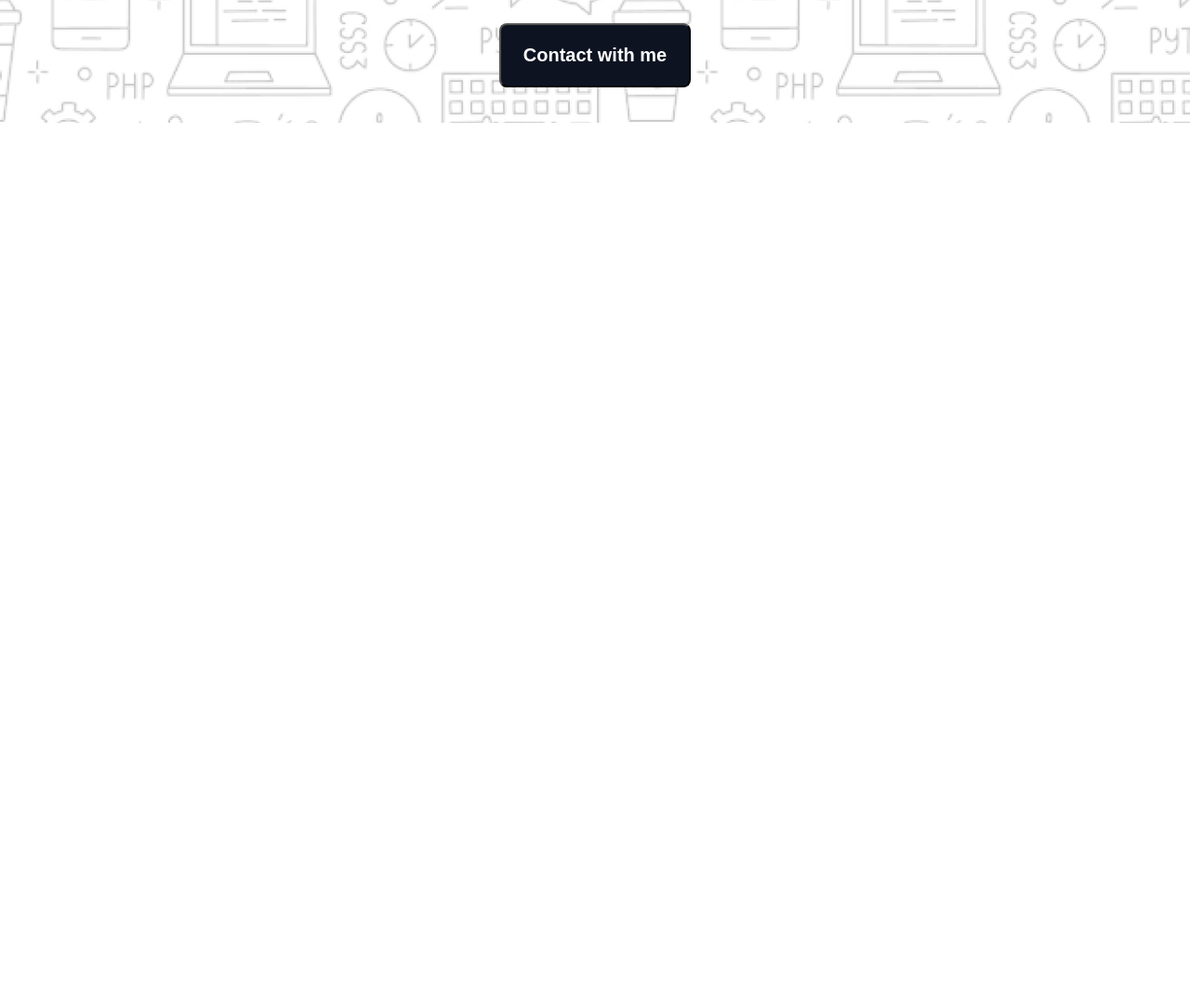
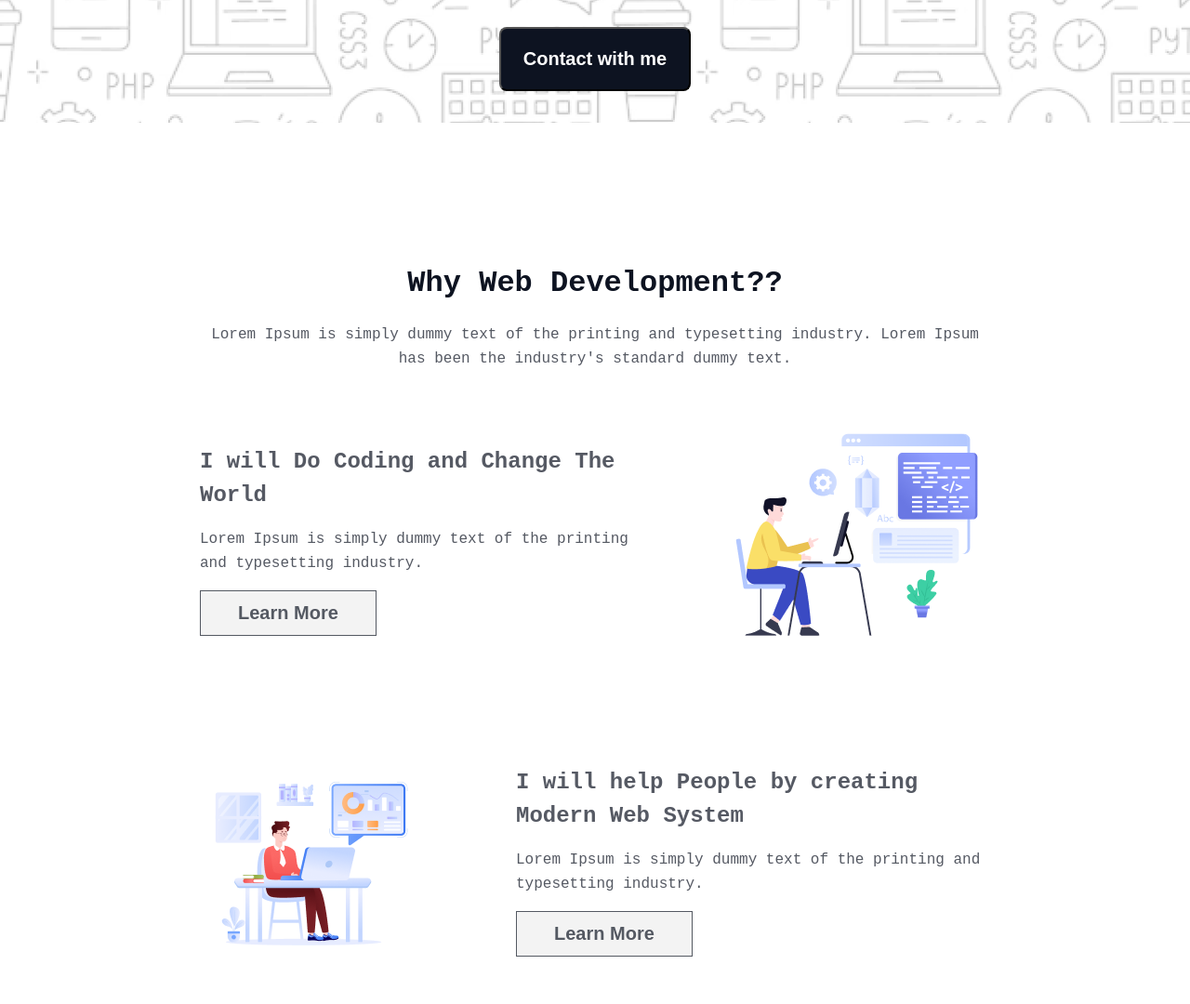
Before and after one commit to muhammad-sohel131/my-target, a plain HTML site: page index.html in a window 1280 px wide. Shown: the part 520-1600 px from the top of the page at 93% size. Before the commit the page ends 800 px from the top, so only its background shows below. Drawn offline with Linux system fonts and the light colour scheme; a web font is replaced by a local one.

Commit message:
Finished the 'why development section'

```diff
--- a/index.html
+++ b/index.html
@@ -29,5 +29,49 @@
             </div>
         </div>
     </header>
+
+    <main>
+        <section id="why-web-development">
+            <h4 class="section-title">Why Web Development??</h4>
+            <p class="section-description">Lorem Ipsum is simply dummy text of the printing and typesetting industry. Lorem Ipsum has been the industry's standard dummy text.</p>
+            <div class="development-container">
+
+                <div class="development-content" style="flex-direction: row-reverse;">
+                    <div class="development-img">
+                        <img src="assets/Layer_1.png" alt="I will coding and change the world">
+                    </div>
+                    <div class="development-description">
+                        <h3>I will Do Coding and Change The World</h3>
+                        <p>Lorem Ipsum is simply dummy text of the printing and typesetting industry.</p>
+                        <button><a href="">Learn More</a></button>
+                    </div>
+                </div>
+
+
+                <div class="development-content">
+                    <div class="development-img">
+                        <img src="assets/Group 3.png" alt="I will help People by creating Modern Web System">
+                    </div>
+                    <div class="development-description">
+                        <h3>I will help People by creating Modern Web System</h3>
+                        <p>Lorem Ipsum is simply dummy text of the printing and typesetting industry.</p>
+                        <button><a href="">Learn More</a></button>
+                    </div>
+                </div>
+
+
+                <div class="development-content" style="flex-direction: row-reverse;">
+                    <div class="development-img">
+                        <img src="assets/Group 4.png" alt="I will coding and change the world">
+                    </div>
+                    <div class="development-description">
+                        <h3>I will Do Coding and Change The World</h3>
+                        <p>Lorem Ipsum is simply dummy text of the printing and typesetting industry.</p>
+                        <button><a href="">Learn More</a></button>
+                    </div>
+                </div>
+            </div>
+        </section>
+    </main>
 </body>
 </html>
--- a/style.css
+++ b/style.css
@@ -8,6 +8,15 @@
 
 body {
     font-family: "Azeret Mono", monospace;
+    color: rgb(13, 19, 33);
+font-size: 16px;
+font-weight: 400;
+line-height: 26px;
+letter-spacing: 0%;
+text-align: center;
+}
+section {
+    width: 1140px;
 }
 .banner {
     height: 652px;
@@ -56,3 +65,70 @@ padding: 21px 24px 21px 24px;
 text-decoration: none;
 display: inline-block;
 }
+
+/* why web development section */
+#why-web-development {
+    padding: 80px 97px;
+    margin: auto;
+    margin-top: 74px;
+}
+.section-title {
+    color: rgb(13, 19, 33);
+
+font-size: 32px;
+font-weight: 800;
+line-height: 37px;
+text-align: center;
+margin-bottom: 24px;
+}
+.section-description {
+    opacity: 0.7;
+    margin: auto;
+    margin-bottom: 16px;
+    max-width: 852px;
+}
+
+
+.development-content {
+    padding: 48px;
+    display: flex;
+    column-gap: 100px;
+}
+.development-content .development-description h3 {
+    color: rgba(13, 19, 33, 0.7);
+font-size: 24px;
+font-weight: 700;
+line-height: 36px;
+letter-spacing: 0%;
+text-align: left;
+margin: 16px 0px;
+}
+.development-content .development-description p {
+    color: rgb(13, 19, 33);
+font-size: 16px;
+font-weight: 400;
+line-height: 26px;
+letter-spacing: 0%;
+text-align: left;
+opacity: 0.7;
+
+}
+.development-content .development-description button {
+    box-sizing: border-box;
+border: 1px solid rgb(13, 19, 33);
+opacity: 0.7;
+padding: 12px 20px 12px 20px;
+margin: 16px 0;
+display: flex;
+}
+.development-content .development-description button a {
+    color: rgb(13, 19, 33);
+
+font-size: 20px;
+font-weight: 600;
+line-height: 23px;
+letter-spacing: 0%;
+text-align: center;
+padding: 0px 20px 0px 20px;
+text-decoration: none;
+}
```
